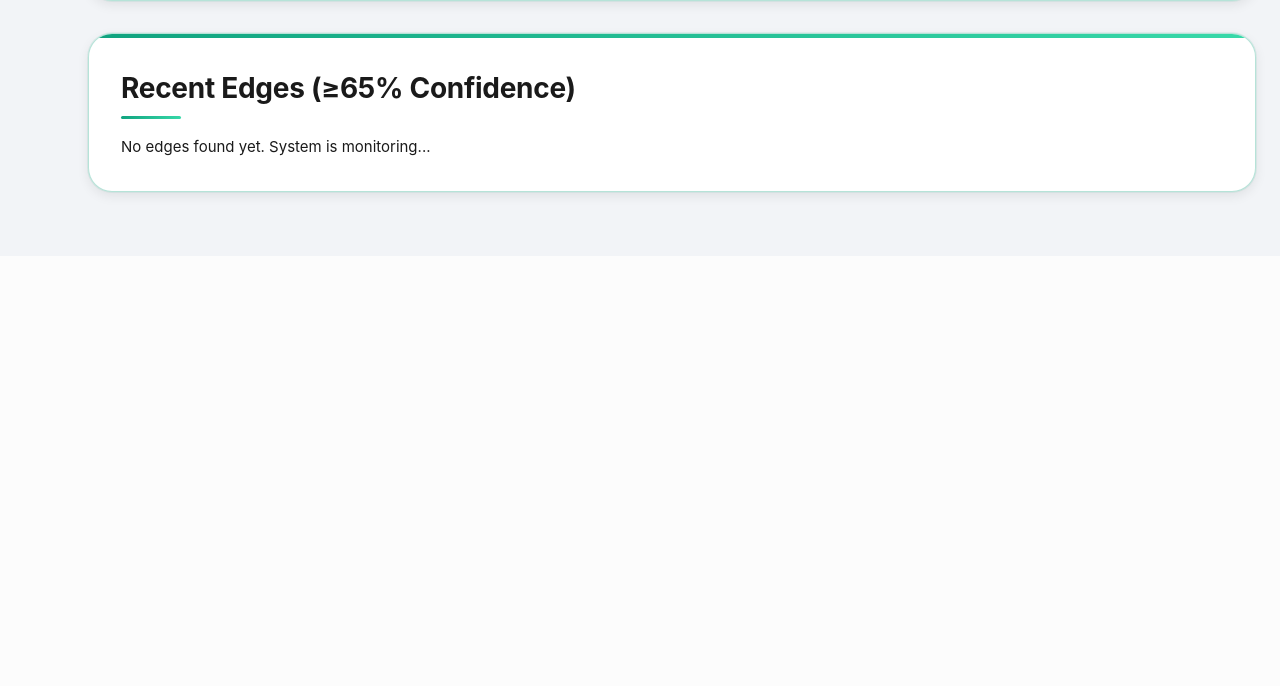
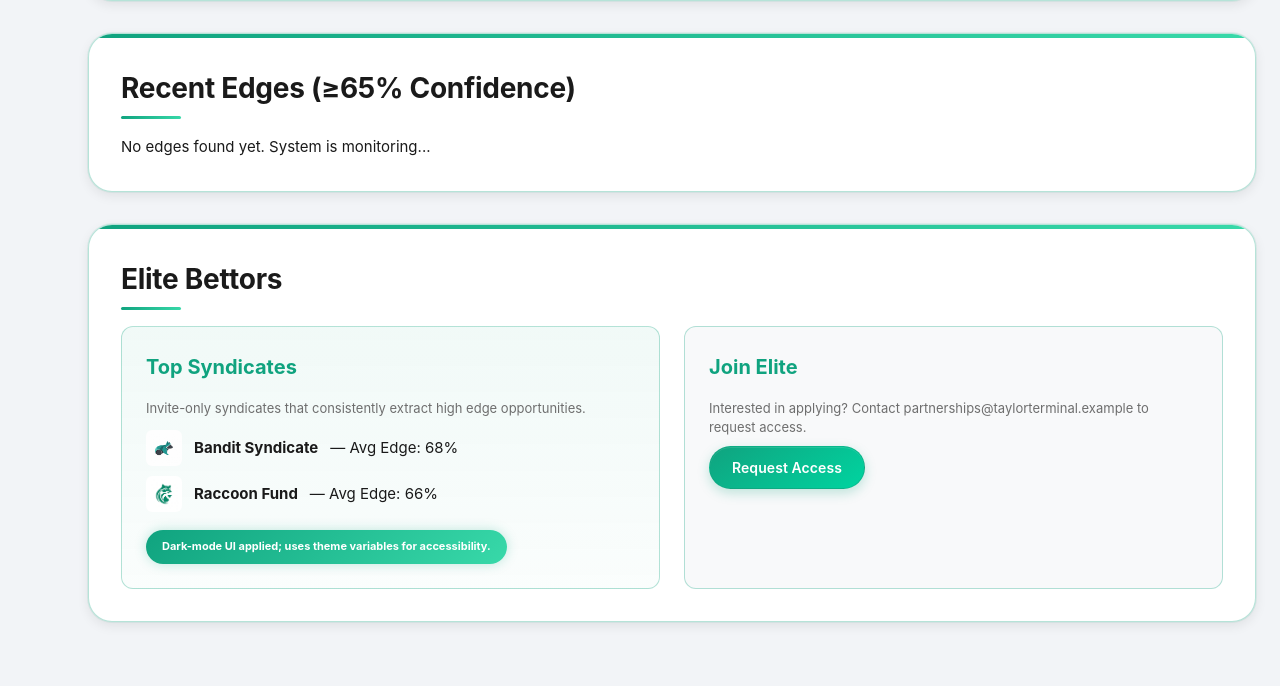
Before and after one commit to nicktaylor812-png/Taylor-Vector-Empire, a Flask app: page / in a window 1280 px wide. Shown: the part 1035-1721 px from the top of the page. Before the commit the page ends 1237 px from the top, so only its background shows below. Run offline with Flask 3, Linux system fonts and the light colour scheme; data that the repository does not hold is empty.

Commit message:
fix: populate players, image path handling, elite bettors UI, prevent horizontal overflow, docs text update

```diff
--- a/Eunzipped/api/api_docs.html
+++ b/Eunzipped/api/api_docs.html
@@ -34,7 +34,7 @@
 
         <section class="section" id="getting-started">
             <h2> Getting Started</h2>
-            <p>The Taylor Vector Terminal API provides programmatic access to advanced NBA analytics including True Usage Share (TUSG%) and Player Value Rating (PVR) metrics.</p>
+            <p>The Taylor Vector Terminal API provides programmatic access to advanced NBA analytics including True Usage Share (TUSG%) and Possession ralue rating (PVR) metrics.</p>
 
             <h3>Base URL</h3>
             <div class="code-block">
--- a/web/app.py
+++ b/web/app.py
@@ -181,6 +181,50 @@ def calculate_player_pvr(player_stats):
 def get_current_players():
     """Fetch current NBA players from API"""
     players = []
+    try:
+        # Use the free balldontlie players endpoint to populate current roster list
+        per_page = 100
+        page = 1
+        fetched = 0
+        while True:
+            url = f"https://www.balldontlie.io/api/v1/players?per_page={per_page}&page={page}"
+            resp = requests.get(url, timeout=10)
+            if resp.status_code != 200:
+                break
+            data = resp.json()
+            items = data.get('data', [])
+            if not items:
+                break
+
+            for p in items:
+                team = p.get('team') or {}
+                team_abbr = team.get('abbreviation') if isinstance(team, dict) else None
+                players.append({
+                    'id': f"bdl_{p.get('id')}",
+                    'name': f"{p.get('first_name', '').strip()} {p.get('last_name', '').strip()}".strip(),
+                    'team': team_abbr or (team.get('full_name') if isinstance(team, dict) else 'Unknown'),
+                    'is_historical': False,
+                    'mpg': 0,
+                    'ppg': 0,
+                    'apg': 0,
+                    'fga': 0,
+                    'fta': 0,
+                    'tov': 0,
+                    'tusg': 0,
+                    'pvr': 0
+                })
+                fetched += 1
+                if fetched >= 500:
+                    break
+
+            if fetched >= 500 or not data.get('meta') or page >= data.get('meta', {}).get('total_pages', page):
+                break
+
+            page += 1
+            time.sleep(0.2)
+    except Exception as e:
+        print(f"Error fetching current players: {e}")
+
     return players
 
 def get_historical_players():
--- a/web/static/css/theme.css
+++ b/web/static/css/theme.css
@@ -130,6 +130,9 @@ body {
     -moz-osx-font-smoothing: grayscale;
     position: relative;
     transition: background-color var(--transition-base), color var(--transition-base);
+}
+html, body {
+    overflow-x: hidden;
 }
 
 /* Ambient Background Pattern */
@@ -660,7 +663,7 @@ section h2::after {
 /* Metrics Grid */
 .metrics-grid {
     display: grid;
-    grid-template-columns: repeat(auto-fit, minmax(400px, 1fr));
+    grid-template-columns: repeat(auto-fit, minmax(280px, 1fr));
     gap: var(--space-6);
 }
 
@@ -1084,3 +1087,20 @@ tr:hover td {
         right: 12px;
     }
 }
+
+/* Safety rules to avoid horizontal overflow */
+img, video, canvas {
+    max-width: 100%;
+    height: auto;
+}
+
+table {
+    max-width: 100%;
+    width: 100%;
+    border-collapse: collapse;
+    overflow-wrap: break-word;
+}
+
+.container {
+    overflow-x: hidden;
+}
--- a/web/templates/index.html
+++ b/web/templates/index.html
@@ -109,11 +109,31 @@
                 </div>
             </div>
         </section>
-
         <section class="picks-section">
             <h2>Recent Edges (≥65% Confidence)</h2>
             <div id="picks-container" class="picks-container">
                 <div class="loading">Loading picks...</div>
+            </div>
+        </section>
+
+        <!-- Elite Bettors Section (new dark-mode friendly card) -->
+        <section class="metrics-info" id="elite-bettors" style="margin-top:24px;">
+            <h2>Elite Bettors</h2>
+            <div class="metrics-grid">
+                <div class="metric-card" style="background: linear-gradient(180deg, rgba(16,163,127,0.06), rgba(16,163,127,0.02));">
+                    <h3>Top Syndicates</h3>
+                    <p class="description">Invite-only syndicates that consistently extract high edge opportunities.</p>
+                    <ul style="margin-top:12px; list-style:none; padding:0;">
+                        <li style="display:flex; align-items:center; gap:12px; margin-bottom:10px;"><img src="{{ url_for('static', filename='images/bandit_logo.png') }}" alt="Bandit" style="width:36px;height:36px;border-radius:6px;"> <strong>Bandit Syndicate</strong> — Avg Edge: 68%</li>
+                        <li style="display:flex; align-items:center; gap:12px; margin-bottom:10px;"><img src="{{ url_for('static', filename='images/logo_small.png') }}" alt="Raccoon" style="width:36px;height:36px;border-radius:6px;"> <strong>Raccoon Fund</strong> — Avg Edge: 66%</li>
+                    </ul>
+                    <p class="rule" style="margin-top:8px;">Dark-mode UI applied; uses theme variables for accessibility.</p>
+                </div>
+                <div class="metric-card">
+                    <h3>Join Elite</h3>
+                    <p class="description">Interested in applying? Contact partnerships@taylorterminal.example to request access.</p>
+                    <button class="btn btn-primary" onclick="window.location.href='/portal/demo'">Request Access</button>
+                </div>
             </div>
         </section>
     </div>
--- a/web/templates/portal_template.html
+++ b/web/templates/portal_template.html
@@ -17,7 +17,11 @@
         <div class="header-content">
             <div class="logo-section">
                 {% if group.logo_url %}
-                    <img src="{{ group.logo_url }}" alt="{{ group.name }}" class="group-logo">
+                    {% if group.logo_url.startswith('http') or 'static' in group.logo_url %}
+                        <img src="{{ group.logo_url }}" alt="{{ group.name }}" class="group-logo">
+                    {% else %}
+                        <img src="{{ url_for('static', filename=group.logo_url) }}" alt="{{ group.name }}" class="group-logo">
+                    {% endif %}
                 {% else %}
                     <div class="group-logo">{{ group.name[0] }}</div>
                 {% endif %}
```
